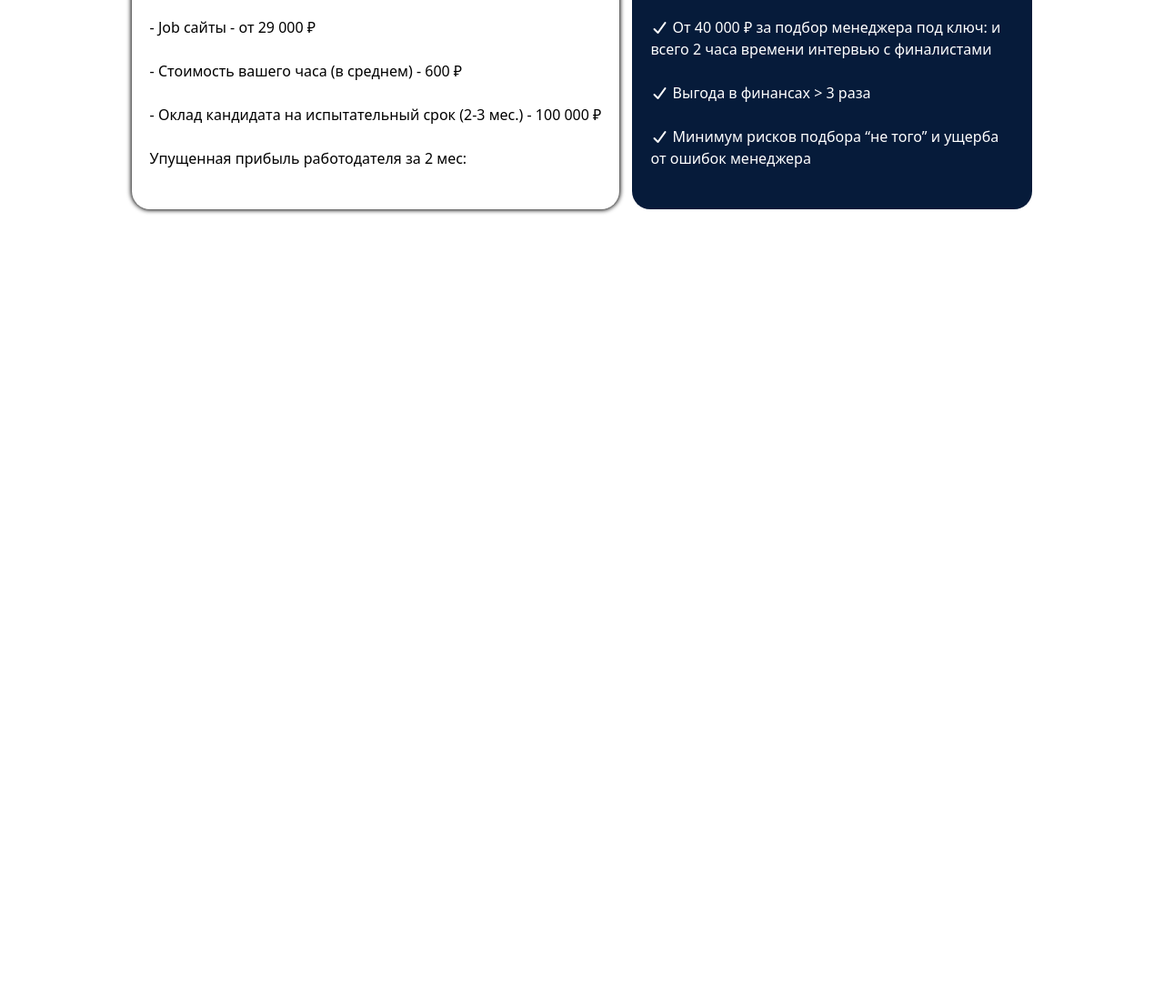
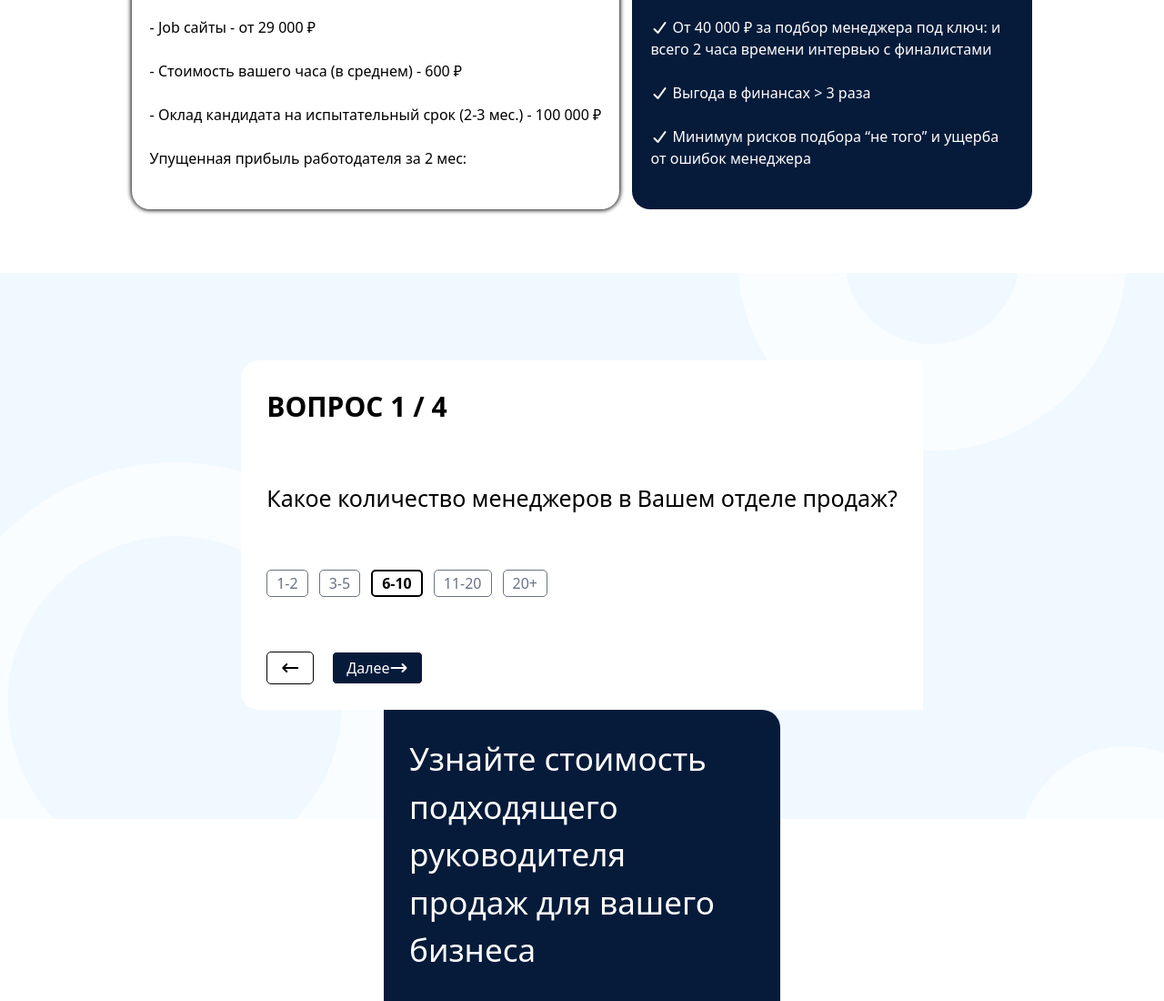
Before and after one commit to Hojiakbar-art/Git-exam-2, a website: page index.html in a window 1280 px wide. Shown: the part 2261-3361 px from the top of the page at 91% size. Before the commit the page ends 2511 px from the top, so only its background shows below. Drawn offline with Linux system fonts and the light colour scheme.

Commit message:
Added section 4

```diff
--- a/index.html
+++ b/index.html
@@ -217,5 +217,41 @@
     </div>
     </div>
     </section>
+
+
+    <section style="width:100%; height: 600px; background-image: url(./src/Frame\ 118.png); background-repeat: no-repeat; background-position: center; background-size: cover; margin-top:50px;">
+        <div class="w-[88%] lg:max-w-300 m-auto">
+            <br>
+                <br>
+                <br>
+                <br>
+
+            <div class="flex flex-wrap justify-center ">
+                <div class="bg-white flex flex-col gap-15 p-7 lg:rounded-[20px_0px_0px_20px] rounded-[20px]">
+                    <p class="text-[30px] font-bold">ВОПРОС 1 / 4</p>
+                    <p class="text-[25px]">Какое количество менеджеров в Вашем отделе продаж?</p>
+                    <div class="flex gap-3">
+                        <button class="text-gray-500 border-1 rounded-[5px] p-[1px_10px]">1-2</button>
+                        <button class="text-gray-500 border-1 rounded-[5px] p-[1px_10px]">3-5</button>
+                        <button class="text-black font-bold border-2 rounded-[5px] p-[1px_10px]">6-10</button>
+                        <button class="text-gray-500 border-1 rounded-[5px] p-[1px_10px]">11-20</button>
+                        <button class="text-gray-500 border-1 rounded-[5px] p-[1px_10px]">20+</button>
+                    </div>
+                    <div class="flex gap-5">
+                        <button class="text-black border-1 rounded-[5px] p-[5px_15px]"><i class="fa-solid fa-arrow-left-long"></i></button>
+                        <button class="text-white bg-[#061B3A] border-1 rounded-[5px] p-[5px_15px]">Далее<i class="fa-solid fa-arrow-right-long"></i></button>
+                    </div>
+                </div>
+                <div class="bg-[#061B3A] flex flex-col gap-10 text-white p-7 lg:rounded-[0px_20px_20px_0px] rounded-[20px]">
+                    <p class="text-[25px] lg:text-[35px] lg:w-95">Узнайте стоимость подходящего руководителя продаж для вашего бизнеса</p>
+                    <p class="text-[15px] lg:text-[20px] lg:w-95 ">Получите индивидуальное предложение, ответив на 4 вопроса</p>
+                </div>
+            </div>
+        </div>
+
+    </section>
 </body>
 </html>
+
+
+<!--Frame 118.png-->
--- a/package.json
+++ b/package.json
@@ -2,5 +2,8 @@
   "dependencies": {
     "@tailwindcss/cli": "^4.3.0",
     "tailwindcss": "^4.3.0"
+  },
+  "scripts": {
+    "start": "npx @tailwindcss/cli -i ./src/input.css -o ./src/output.css --watch"
   }
 }
```
Also changed, not shown: src/Frame 118.png (added), src/output.css.
